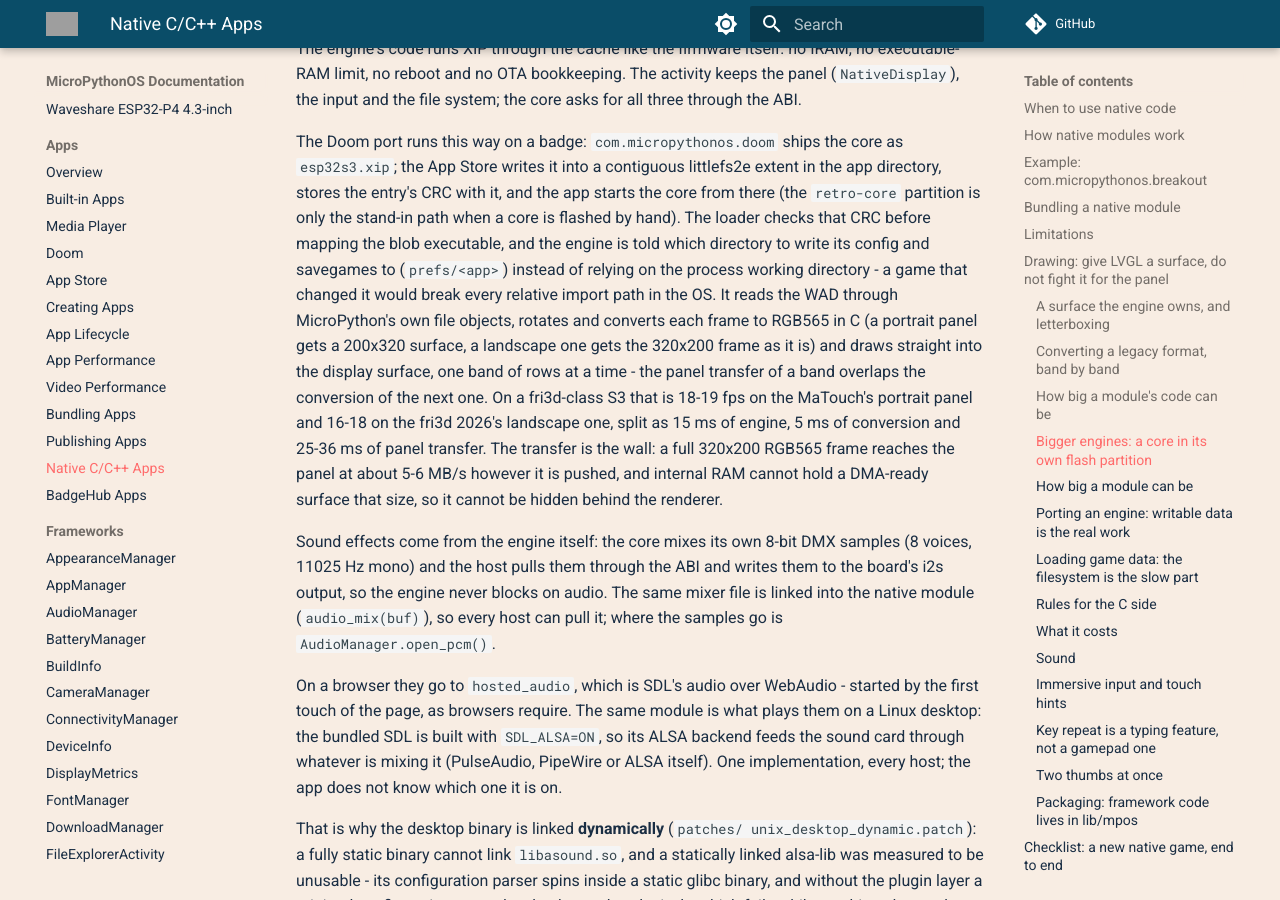
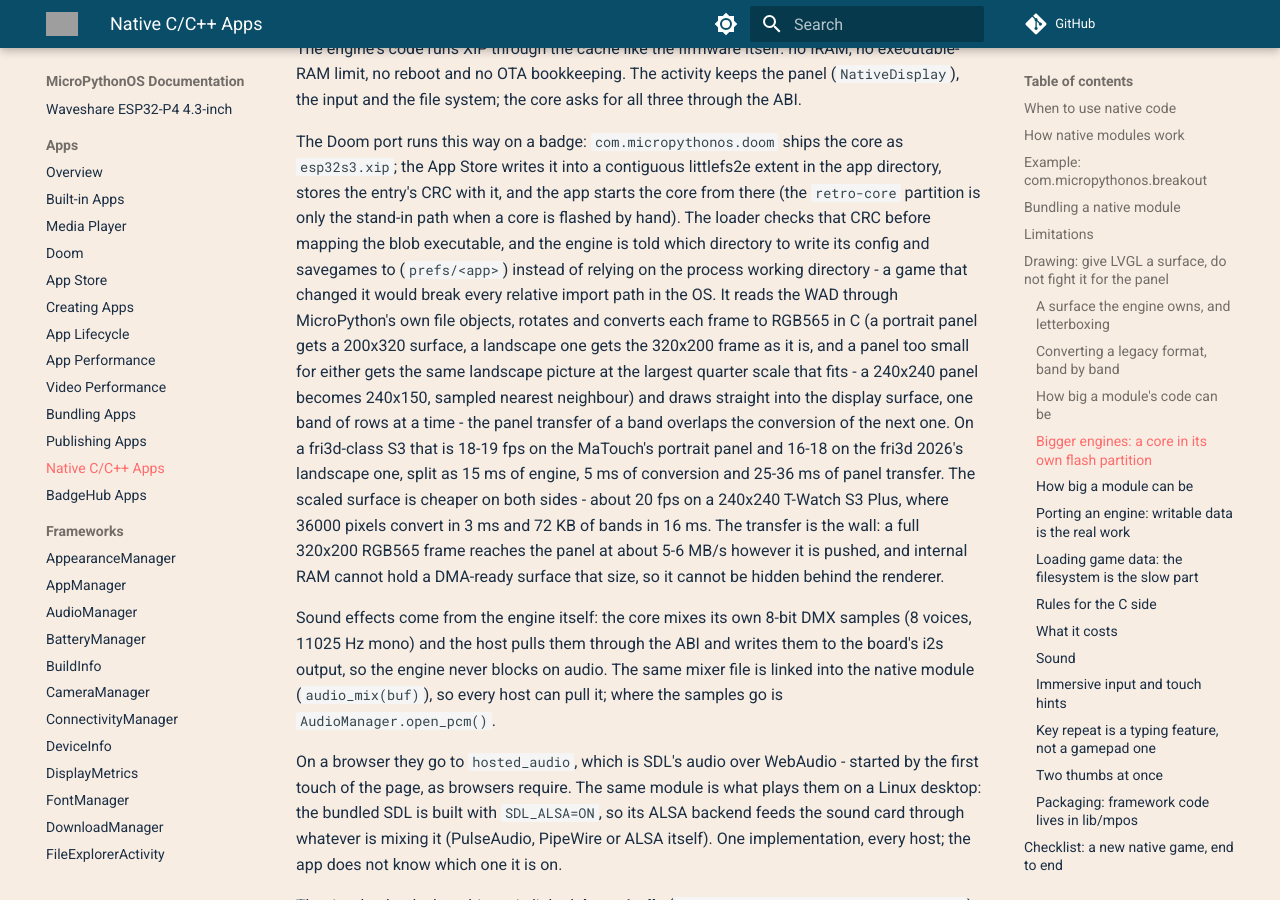
Before and after one commit to MicroPythonOS/docs, an MkDocs documentation site: the page built from docs/apps/native-apps.md, in a window 1280 px wide and 900 px high, scrolled down 5458 px. Built offline with MkDocs 1.6.1 and Material for MkDocs 9.7.7, drawn with Linux system fonts in a browser that asks for light colours; comment, search, counter and statistics services are not loaded; grey boxes are pictures that could not be loaded.

Commit message:
native-apps: note the scaled 240x150 surface
A 240x240 panel cannot show Doom's 320x200 frame or the rotated 200x320, so it
gets the same picture at three quarters, sampled nearest neighbour. Include the
measured cost on the T-Watch.

```diff
--- a/docs/apps/native-apps.md
+++ b/docs/apps/native-apps.md
@@ -250,11 +250,16 @@ and the engine is told which directory to write its config and savegames to
 that changed it would break every relative import path in the OS. It reads the
 WAD through MicroPython's own file objects, rotates and converts each frame to
 RGB565 in C (a portrait panel
-gets a 200x320 surface, a landscape one gets the 320x200 frame as it is) and
+gets a 200x320 surface, a landscape one gets the 320x200 frame as it is, and a
+panel too small for either gets the same landscape picture at the largest
+quarter scale that fits - a 240x240 panel becomes 240x150, sampled nearest
+neighbour) and
 draws straight into the display surface, one band of rows at a time - the panel
 transfer of a band overlaps the conversion of the next one. On a fri3d-class S3 that is 18-19 fps on the MaTouch's portrait panel and 16-18
 on the fri3d 2026's landscape one, split as 15 ms of engine, 5 ms of conversion
-and 25-36 ms of panel transfer. The transfer is the wall: a full 320x200 RGB565
+and 25-36 ms of panel transfer. The scaled surface is cheaper on both sides -
+about 20 fps on a 240x240 T-Watch S3 Plus, where 36000 pixels convert in 3 ms
+and 72 KB of bands in 16 ms. The transfer is the wall: a full 320x200 RGB565
 frame reaches the panel at about 5-6 MB/s however it is pushed, and internal RAM
 cannot hold a DMA-ready surface that size, so it cannot be hidden behind the
 renderer.
```
